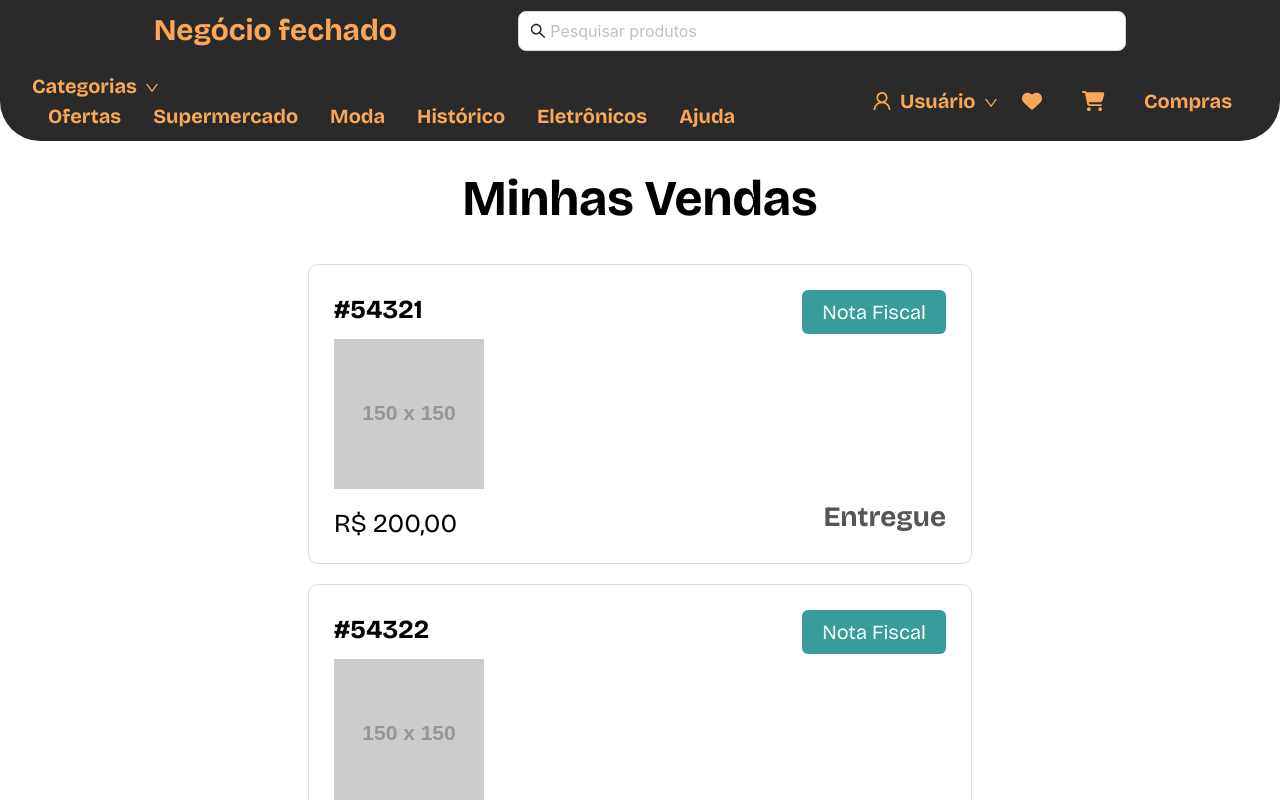
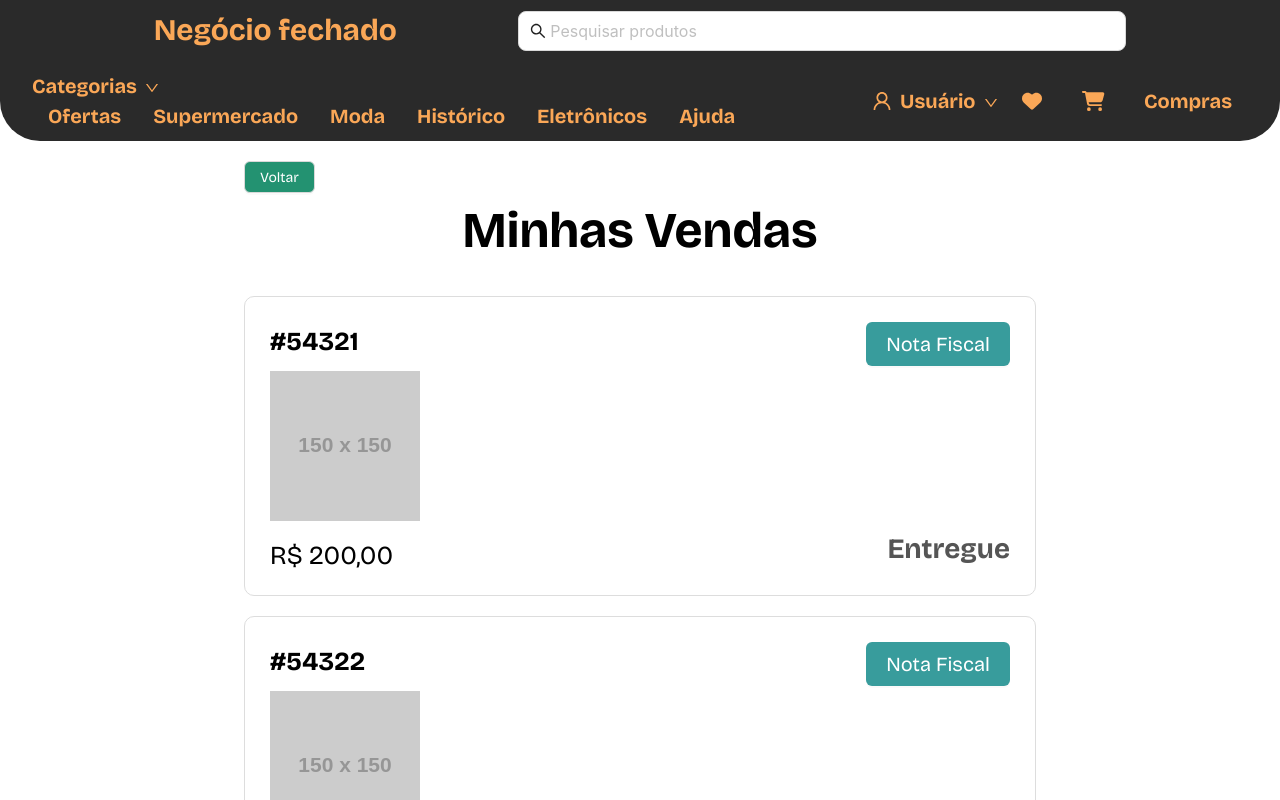
Before and after one commit to Reis567/ecommerce-api, a React (Vite) app in the folder frontend/: page /vendas in a window 1280 px wide. Shown: the top 800 px of the page. Built offline with nearby package versions, Linux system fonts and the light colour scheme.

Commit message:
Feat : backbUTTON

```diff
--- a/frontend/src/pages/ComprasUser/index.styles.tsx
+++ b/frontend/src/pages/ComprasUser/index.styles.tsx
@@ -11,7 +11,7 @@ export const ComprasContent = styled.div`
 
 export const Container = styled.div`
   padding: 20px;
-  width: 55%;
+  width: 65%;
 `;
 
 export const Header = styled.h1`
@@ -90,3 +90,10 @@ export const Acoes = styled.div`
   gap: 10px;
   height: 100%;
 `;
+export const BackButton = styled(Button)`
+  background-color: #239271;
+  color: white;
+  &:hover {
+    background-color: #1e8266;
+  }
+`;
--- a/frontend/src/pages/ComprasUser/index.tsx
+++ b/frontend/src/pages/ComprasUser/index.tsx
@@ -11,10 +11,17 @@ import {
   ComprasContent,
   NotaFiscalButton,
   Informacoes,
-  Acoes
+  Acoes,
+  BackButton
 } from './index.styles';
+import { useNavigate } from 'react-router-dom';
 
 const ComprasUsuario: React.FC = () => {
+  const navigate = useNavigate();
+  const handleBackClick = () => {
+    navigate(-1); // Volta para a página anterior
+  };
+
   const compras = [
     {
       numero: '12345',
@@ -35,6 +42,7 @@ const ComprasUsuario: React.FC = () => {
   return (
     <ComprasContent>
       <Container>
+      <BackButton onClick={handleBackClick}>Voltar</BackButton>
         <Header>Minhas Compras</Header>
         <ListaCompras>
           {compras.map((compra, index) => (
--- a/frontend/src/pages/VendasPage/index.styles.tsx
+++ b/frontend/src/pages/VendasPage/index.styles.tsx
@@ -11,7 +11,7 @@ export const ComprasContent = styled.div`
 
 export const Container = styled.div`
   padding: 20px;
-  width: 55%;
+  width: 65%;
 `;
 
 export const Header = styled.h1`
@@ -84,3 +84,10 @@ export const Acoes = styled.div`
   gap: 10px;
   height: 100%;
 `;
+export const BackButton = styled(Button)`
+  background-color: #239271;
+  color: white;
+  &:hover {
+    background-color: #1e8266;
+  }
+`;
--- a/frontend/src/pages/VendasPage/index.tsx
+++ b/frontend/src/pages/VendasPage/index.tsx
@@ -11,10 +11,19 @@ import {
   ComprasContent,
   NotaFiscalButton,
   Informacoes,
-  Acoes
+  Acoes,
+  BackButton
 } from './index.styles';
+import { useNavigate } from 'react-router-dom';
+
+
 
 const VendasVendedor: React.FC = () => {
+  const navigate = useNavigate();
+
+  const handleBackClick = () => {
+    navigate(-1); // Volta para a página anterior
+  };
   const vendas = [
     {
       numero: '54321',
@@ -34,7 +43,9 @@ const VendasVendedor: React.FC = () => {
 
   return (
     <ComprasContent>
+
       <Container>
+      <BackButton onClick={handleBackClick}>Voltar</BackButton>
         <Header>Minhas Vendas</Header>
         <ListaCompras>
           {vendas.map((venda, index) => (
```
